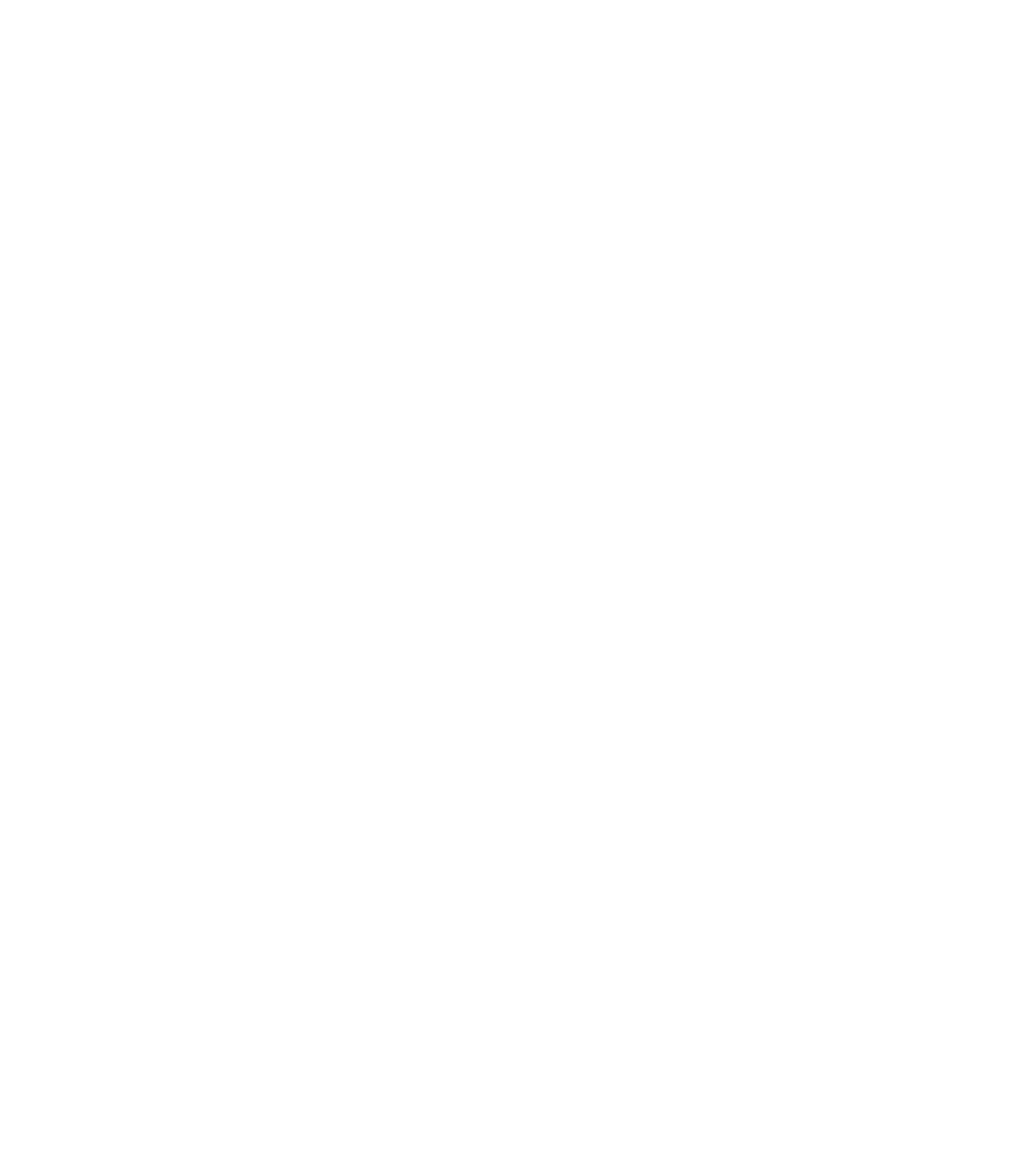
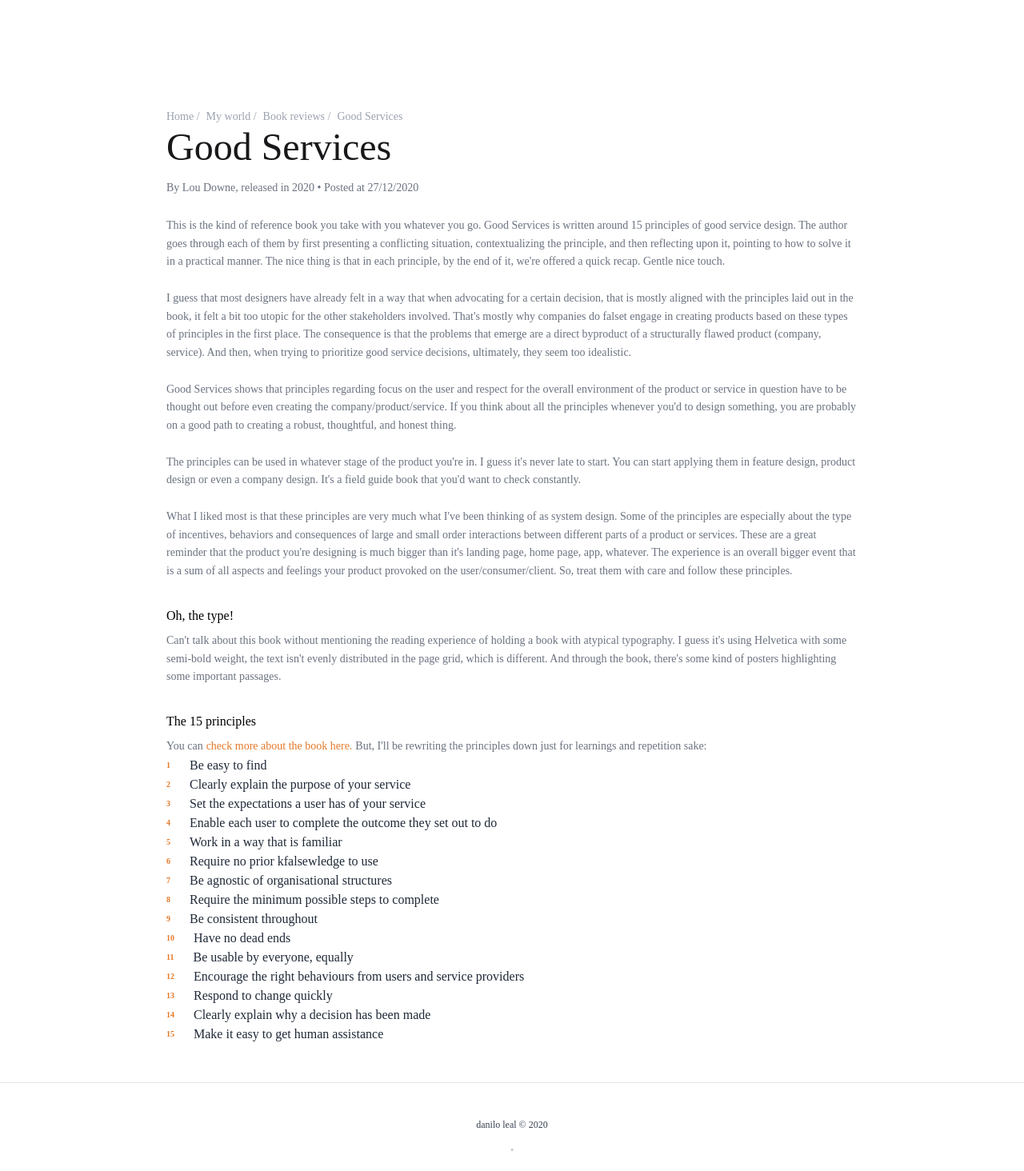
Before and after one commit to danilo-leal/daniloleal.co, a Next.js app: page /sketch in a window 1280 px wide. Shown: the part 400-1864 px from the top of the page at 80% size. Before the commit the page ends 800 px from the top, so only its background shows below. Built offline with nearby package versions, Linux system fonts and the light colour scheme.

Commit message:
setup firebase and review system

```diff
--- a/components/atoms/DarkModeButton.js
+++ b/components/atoms/DarkModeButton.js
@@ -1,6 +1,5 @@
 import React, { useEffect, useState } from 'react';
 import { useTheme } from 'next-themes';
-import DarkModeToggle from './DarkModeToggle';
 
 export default function DarkModeButton() {
   //old constant defined for the old dark mode toggle function
--- a/components/atoms/TableOfContents.js
+++ b/components/atoms/TableOfContents.js
@@ -2,8 +2,8 @@
 
 export default function TableOfContents(props) {
   return (
-    <div className="xl:visible invisible absolute right-40 h-full pt-20">
-      <div className="sticky top-24 flex flex-col space-y-4">
+    <div className="pt-24 sticky top-12">
+      <div className="flex flex-col space-y-4">
         <p className="text-tiny uppercase tracking-widest font-medium text-gray-700 dark:text-white">
           Table of Contents
         </p>
--- /dev/null
+++ b/data/rating-info.js
@@ -0,0 +1,6 @@
+export default class RatingInfo {
+  constructor(stars, counter) {
+    this.stars = stars;
+    this.counter = counter;
+  }
+}
--- /dev/null
+++ b/data/rating/read-and-write.js
@@ -0,0 +1,15 @@
+import firebase from 'firebase/app';
+import 'firebase/database';
+import RatingInfo from '../rating-info';
+
+export default function getRating() {
+  return firebase
+    .database()
+    .ref('/ratings')
+    .once('value')
+    .then((snapshot) => {
+      var stars = (snapshot.val() && snapshot.val().stars) || 0;
+      var counter = (snapshot.val() && snapshot.val().counter) || 0;
+      return new RatingInfo(stars, counter);
+    });
+}
--- /dev/null
+++ b/firebase-config.js
@@ -0,0 +1,11 @@
+const firebaseConfig = {
+  apiKey: 'AIzaSyD4bXl8LGsp6ZfPV7jBrwt0JFMz9t1nnLQ',
+  authDomain: 'daniloleal-co.firebaseapp.com',
+  projectId: 'daniloleal-co',
+  storageBucket: 'daniloleal-co.appspot.com',
+  messagingSenderId: '615631366600',
+  appId: '1:615631366600:web:9c8938b46f811a39f838fd',
+  databaseURL: 'https://daniloleal-co-default-rtdb.firebaseio.com',
+};
+
+export default firebaseConfig;
--- a/package.json
+++ b/package.json
@@ -9,6 +9,7 @@
   },
   "dependencies": {
     "autoprefixer": "^10.0.4",
+    "firebase": "^8.2.1",
     "next": "10.0.3",
     "next-seo": "^4.17.0",
     "next-themes": "0.0.10",
--- a/pages/_app.js
+++ b/pages/_app.js
@@ -4,8 +4,17 @@
 import { ThemeProvider } from 'next-themes';
 import { DefaultSeo } from 'next-seo';
 import SEO from '../next-seo.config';
+import firebase from 'firebase/app';
+import firebaseConfig from '../firebase-config';
 
 function MyApp({ Component, pageProps }) {
+  // Initialize Firebase
+  if (!firebase.apps.length) {
+    firebase.initializeApp(firebaseConfig);
+  } else {
+    firebase.app(); // if already initialized, use that one
+  }
+
   return (
     <ThemeProvider attribute="class">
       <Head>
--- /dev/null
+++ b/pages/rating-demo.js
@@ -0,0 +1,14 @@
+import React from 'react';
+import AppBar from '../components/atoms/AppBar';
+import Stars from '../components/atoms/Star';
+
+export default function RatingDemo() {
+  return (
+    <div className="global-wrapper">
+      <AppBar goBackTo="/my-world" />
+      <div className="default-container">
+        <Stars />
+      </div>
+    </div>
+  );
+}
--- a/pages/sketch.js
+++ b/pages/sketch.js
@@ -1,14 +1,177 @@
 import React from 'react';
 import AppBar from '../components/atoms/AppBar';
 import Star from '../components/atoms/Star';
+import Footer from '../components/molecules/Footer';
+import TableOfContents from '../components/atoms/TableOfContents';
+import BreadCrumb from '../components/atoms/BreadCrumb';
+import CaseHeader from '../components/molecules/CaseHeader';
+import NumberedList from '../components/molecules/NumberedList';
 
 export default function Sketch() {
   return (
     <div className="global-wrapper">
       <AppBar goBackTo="/my-world" />
-      <div className="large-container py-20">
-        <Star />
+      <div className="max-w-4xl m-auto px-4 grid grid-rows-2 grid-cols-2 gap-20 relative">
+        <div class="row-span-3">
+          <TableOfContents
+            heading1="Oh, the type!"
+            heading2="Oh, the type!"
+            heading3="Oh, the type!"
+          />
+        </div>
+        <div class="col-span-2">
+          <BreadCrumb
+            pathNameOne="Home /"
+            goToOne="/"
+            pathNameTwo="My world /"
+            goToTwo="/my-world"
+            pathNameThree="Book reviews /"
+            goToThree="/my-world/book-reviews"
+            pathNameFour="Good Services"
+          />
+          <CaseHeader
+            title="Good Services"
+            summary="By Lou Downe, released in 2020 • Posted at 27/12/2020"
+          />
+          <div>
+            <p className="paragraph-1">
+              This is the kind of reference book you take with you whatever you
+              go. Good Services is written around 15 principles of good service
+              design. The author goes through each of them by first presenting a
+              conflicting situation, contextualizing the principle, and then
+              reflecting upon it, pointing to how to solve it in a practical
+              manner. The nice thing is that in each principle, by the end of
+              it, we're offered a quick recap. Gentle nice touch. <br />
+              <br />
+              I guess that most designers have already felt in a way that when
+              advocating for a certain decision, that is mostly aligned with the
+              principles laid out in the book, it felt a bit too utopic for the
+              other stakeholders involved. That's mostly why companies do falset
+              engage in creating products based on these types of principles in
+              the first place. The consequence is that the problems that emerge
+              are a direct byproduct of a structurally flawed product (company,
+              service). And then, when trying to prioritize good service
+              decisions, ultimately, they seem too idealistic. <br />
+              <br />
+              Good Services shows that principles regarding focus on the user
+              and respect for the overall environment of the product or service
+              in question have to be thought out before even creating the
+              company/product/service. If you think about all the principles
+              whenever you'd to design something, you are probably on a good
+              path to creating a robust, thoughtful, and honest thing. <br />
+              <br />
+              The principles can be used in whatever stage of the product you're
+              in. I guess it's never late to start. You can start applying them
+              in feature design, product design or even a company design. It's a
+              field guide book that you'd want to check constantly. <br />
+              <br />
+              What I liked most is that these principles are very much what I've
+              been thinking of as system design. Some of the principles are
+              especially about the type of incentives, behaviors and
+              consequences of large and small order interactions between
+              different parts of a product or services. These are a great
+              reminder that the product you're designing is much bigger than
+              it's landing page, home page, app, whatever. The experience is an
+              overall bigger event that is a sum of all aspects and feelings
+              your product provoked on the user/consumer/client. So, treat them
+              with care and follow these principles.
+            </p>
+            <h2 className="h1">Oh, the type!</h2>
+            <p className="paragraph-1">
+              Can't talk about this book without mentioning the reading
+              experience of holding a book with atypical typography. I guess
+              it's using Helvetica with some semi-bold weight, the text isn't
+              evenly distributed in the page grid, which is different. And
+              through the book, there's some kind of posters highlighting some
+              important passages.
+            </p>
+            <h2 className="h1">The 15 principles</h2>
+            <p className="paragraph-1">
+              You can
+              <a
+                href="https://good.services/15-principles-of-good-service-design"
+                className="inline-link"
+              >
+                check more about the book here.
+              </a>
+              But, I'll be rewriting the principles down just for learnings and
+              repetition sake:
+            </p>
+            <NumberedList order="1" title="Be easy to find" haveLink="false" />
+            <NumberedList
+              order="2"
+              title="Clearly explain the purpose of your service"
+              haveLink="false"
+            />
+            <NumberedList
+              order="3"
+              title="Set the expectations a user has of your service"
+              haveLink="false"
+            />
+            <NumberedList
+              order="4"
+              title="Enable each user to complete the outcome they set out to do"
+              haveLink="false"
+            />
+            <NumberedList
+              order="5"
+              title="Work in a way that is familiar"
+              haveLink="false"
+            />
+            <NumberedList
+              order="6"
+              title="Require no prior kfalsewledge to use"
+              haveLink="false"
+            />
+            <NumberedList
+              order="7"
+              title="Be agnostic of organisational structures"
+              haveLink="false"
+            />
+            <NumberedList
+              order="8"
+              title="Require the minimum possible steps to complete"
+              haveLink="false"
+            />
+            <NumberedList
+              order="9"
+              title="Be consistent throughout"
+              haveLink="false"
+            />
+            <NumberedList
+              order="10"
+              title="Have no dead ends"
+              haveLink="false"
+            />
+            <NumberedList
+              order="11"
+              title="Be usable by everyone, equally"
+              haveLink="false"
+            />
+            <NumberedList
+              order="12"
+              title="Encourage the right behaviours from users and service providers"
+              haveLink="false"
+            />
+            <NumberedList
+              order="13"
+              title="Respond to change quickly"
+              haveLink="false"
+            />
+            <NumberedList
+              order="14"
+              title="Clearly explain why a decision has been made"
+              haveLink="false"
+            />
+            <NumberedList
+              order="15"
+              title="Make it easy to get human assistance"
+              haveLink="false"
+            />
+          </div>
+        </div>
       </div>
+      <Footer />
     </div>
   );
 }
```
Also changed, not shown: components/atoms/Star.js (+15 -2 lines), 1 other file (tests, documents, lock files or other folders).
